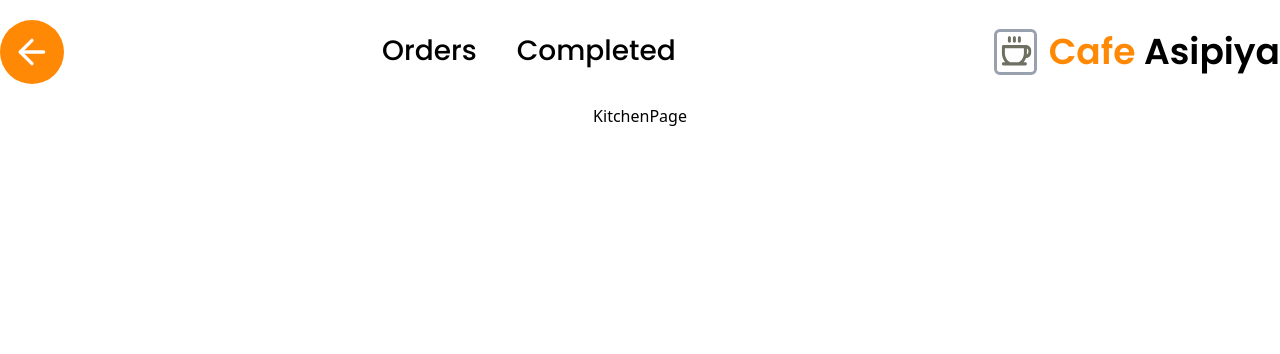
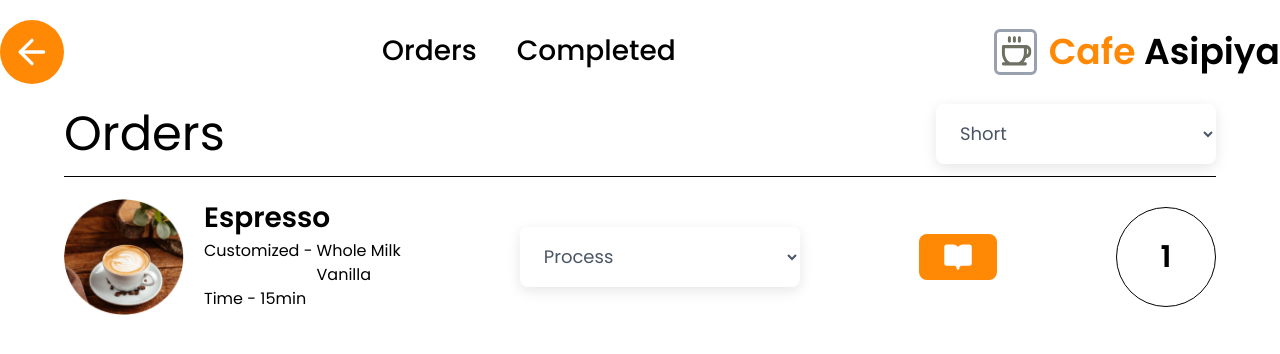
Before and after one commit to udara885/beverage-system, a React (Vite) app in the folder frontend/: page /kitchen in a window 1280 px wide. Shown: the top 354 px of the page. Built offline with nearby package versions, Linux system fonts and the light colour scheme.

Commit message:
Enhance KitchenPage layout with order selection and KitchenCard component

```diff
--- a/frontend/src/pages/KitchenPage.tsx
+++ b/frontend/src/pages/KitchenPage.tsx
@@ -1,6 +1,26 @@
+import KitchenCard from "../components/KitchenCard"
+
 const KitchenPage = () => {
   return (
-    <div>KitchenPage</div>
+    <div className="font-poppins flex w-full justify-center">
+      <div className="w-[90%]">
+        <div className="mb-3 flex items-center justify-between">
+          <h1 className="text-5xl">Orders</h1>
+          <select
+            name=""
+            id=""
+            className="h-[60px] w-[280px] rounded-lg px-5 text-lg text-gray-600 shadow-[0_4px_14px_0_rgba(0,0,0,0.10)]"
+          >
+            <option>Short</option>
+            <option value="time">Time</option>
+            <option value="status">Status</option>
+          </select>
+        </div>
+        <div className="no-scrollbar h-[calc(100vh-30vh)] overflow-y-scroll">
+          <KitchenCard />
+        </div>
+      </div>
+    </div>
   )
 }
 
```
